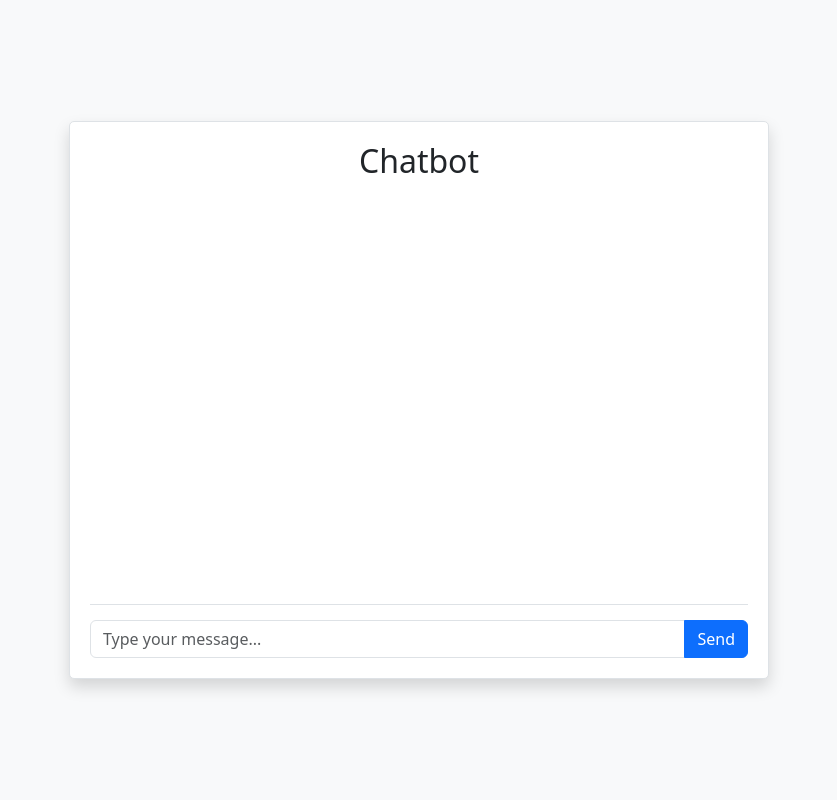
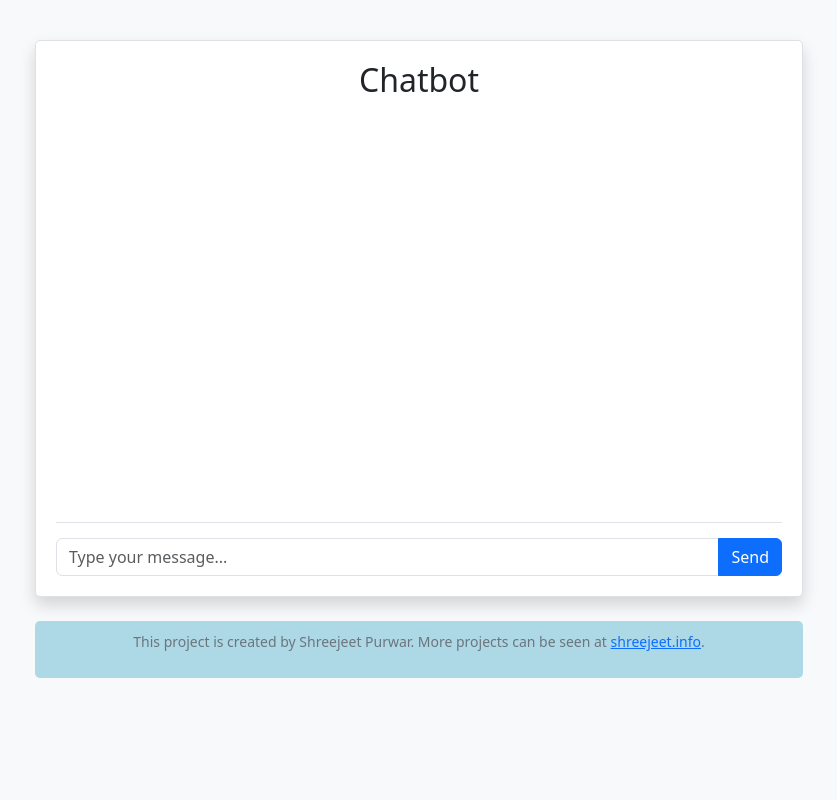
Before and after one commit to ShreejeetPurwar/python-chatbot, a Flask app: page / in a window 1280 px wide. Shown: the whole page, without its empty margins (221-1058 px from the left). Run offline with Flask 3, Linux system fonts and the light colour scheme.

Commit message:
Updated css and responsiveness

```diff
--- a/app.py
+++ b/app.py
@@ -1,8 +1,11 @@
 from flask import Flask, render_template, request, jsonify
 import openai
+import os
+from dotenv import load_dotenv
 
-# Set up your API key
-openai.api_key = "your_api_key"
+load_dotenv()
+
+openai.api_key = os.environ.get("OPENAI_API_KEY")
 
 app = Flask(__name__)
 
@@ -12,21 +15,24 @@ def home():
 
 @app.route("/chat", methods=["POST"])
 def chat():
-    user_input = request.form["user_input"]
-    conversation_history = request.form.get("conversation_history", "")
-    prompt = f"{conversation_history}User: {user_input}\nChatbot:"
+    try:  # Try-catch block for error handling
+        user_input = request.form["user_input"]
+        conversation_history = request.form.get("conversation_history", "")
+        prompt = f"{conversation_history}User: {user_input}\nChatbot:"
 
-    completions = openai.Completion.create(
-        engine="text-davinci-002",
-        prompt=prompt,
-        max_tokens=150,
-        n=1,
-        stop=None,
-        temperature=0.5,
-    )
-    response = completions.choices[0].text.strip()
-    conversation_history += f"User: {user_input}\nChatbot: {response}\n"
-    return jsonify({"response": response, "conversation_history": conversation_history})
+        completions = openai.Completion.create(
+            engine="text-davinci-002",
+            prompt=prompt,
+            max_tokens=150,
+            n=1,
+            stop=None,
+            temperature=0.5,
+        )
+        response = completions.choices[0].text.strip()
+        conversation_history += f"User: {user_input}\nChatbot: {response}\n"
+        return jsonify({"response": response, "conversation_history": conversation_history})
+    except Exception as e:  # Catch any exceptions and return an error message
+        return jsonify({"error": str(e)})
 
 if __name__ == "__main__":
     app.run(debug=True)
--- /dev/null
+++ b/requirements.txt
@@ -0,0 +1,3 @@
+Flask==2.3.2
+openai==0.28.0
+python-dotenv==1.0.0
--- /dev/null
+++ b/static/script.js
@@ -0,0 +1,29 @@
+$(document).ready(function() {
+    $("#chat-form").on("submit", function(e) {
+        e.preventDefault();
+        let user_input = $("#user_input").val().trim();
+        let conversation_history = $("#conversation_history").val();
+
+        if (user_input.toLowerCase() === "quit") {
+            location.reload();
+            return;
+        }
+
+        $("#chat-history").append(`<p><b>You:</b> ${user_input}</p>`);
+        $("#user_input").val("");
+
+        $.ajax({
+            url: "/chat",
+            method: "POST",
+            data: {
+                user_input: user_input,
+                conversation_history: conversation_history
+            },
+            success: function(data) {
+                $("#chat-history").append(`<p><b>Chatbot:</b> ${data.response}</p>`);
+                $("#conversation_history").val(data.conversation_history);
+                $("#chat-history").scrollTop($("#chat-history")[0].scrollHeight);
+            }
+        });
+    });
+});
--- /dev/null
+++ b/static/styles.css
@@ -0,0 +1,80 @@
+body {
+    display: flex;
+    flex-direction: column;
+    align-items: center;
+    min-height: 100vh;
+    background-color: #f8f9fa;
+}
+
+#chat-container {
+    margin-top: 100px;
+    width: 100%;
+    max-width: 700px;
+    background-color: white;
+    border: 1px solid #dee2e6;
+    border-radius: 5px;
+    padding: 20px;
+    box-shadow: 0 0.5rem 1rem rgba(0, 0, 0, 0.15);
+}
+
+#chat-history {
+    height: 400px;
+    overflow-y: scroll;
+    border-bottom: 1px solid #dee2e6;
+    padding-bottom: 10px;
+    margin-bottom: 15px;
+}
+
+footer {
+    margin-top: 50px;
+    font-size: 14px;
+    color: #6c757d;
+    background-color: lightblue;
+    padding: 10px;
+    border-radius: 5px;
+    width: 100%;
+    max-width: 700px;
+}
+
+
+/* Mobile view */
+@media (max-width: 768px) {
+    #chat-container {
+        width: 100%;
+        max-width: 100%;
+        margin-top: 20px;
+    }
+
+    footer {
+        width: 100%;
+        max-width: 100%;
+    }
+}
+
+/* Tablet view */
+@media (min-width: 769px) and (max-width: 1024px) {
+    #chat-container {
+        width: 100%;
+        max-width: 80%;
+        margin-top: 30px;
+    }
+
+    footer {
+        width: 100%;
+        max-width: 80%;
+    }
+}
+
+/* Desktop view */
+@media (min-width: 1025px) {
+    #chat-container {
+        width: 100%;
+        max-width: 60%;
+        margin-top: 40px;
+    }
+
+    footer {
+        width: 100%;
+        max-width: 60%;
+    }
+}
--- a/templates/index.html
+++ b/templates/index.html
@@ -5,31 +5,25 @@
     <meta name="viewport" content="width=device-width, initial-scale=1.0">
     <title>Chatbot</title>
     <link href="https://cdn.jsdelivr.net/npm/bootstrap@5.3.0-alpha1/dist/css/bootstrap.min.css" rel="stylesheet">
-    <style>
-        body {
-            display: flex;
-            justify-content: center;
-            align-items: center;
-            min-height: 100vh;
-            background-color: #f8f9fa;
-        }
-        #chat-container {
-            width: 100%;
-            max-width: 700px;
-            background-color: white;
-            border: 1px solid #dee2e6;
-            border-radius: 5px;
-            padding: 20px;
-            box-shadow: 0 0.5rem 1rem rgba(0, 0, 0, 0.15);
-        }
-        #chat-history {
-            height: 400px;
-            overflow-y: scroll;
-            border-bottom: 1px solid #dee2e6;
-            padding-bottom: 10px;
-            margin-bottom: 15px;
-        }
-    </style>
+    <link rel="stylesheet" href="{{ url_for('static', filename='styles.css') }}">
+
+
+    <script>
+        // Disable right-click
+        document.addEventListener('contextmenu', function(e) {
+            e.preventDefault();
+        });
+
+        // Disable F12 and other function keys
+        document.onkeydown = function(e) {
+            if (e.keyCode === 123) {  // F12 key
+                return false;
+            }
+            if (e.ctrlKey && e.shiftKey && e.keyCode === 73) {  // Ctrl+Shift+I
+                return false;
+            }
+        };
+    </script>
 </head>
 <body>
     <div id="chat-container">
@@ -44,39 +38,12 @@
             </div>
         </form>
     </div>
+    <footer class="text-center mt-4">
+        <p>This project is created by Shreejeet Purwar. More projects can be seen at <a href="https://shreejeet.info" target="_blank">shreejeet.info</a>.</p>
+    </footer>
     <script src="https://code.jquery.com/jquery-3.6.0.min.js"></script>
     <script src="https://cdn.jsdelivr.net/npm/@popperjs/core@2.11.6/dist/umd/popper.min.js"></script>
     <script src="https://cdn.jsdelivr.net/npm/bootstrap@5.3.0-alpha1/dist/js/bootstrap.min.js"></script>
-    <script>
-        $(document).ready(function() {
-            $("#chat-form").on("submit", function(e) {
-                e.preventDefault();
-                let user_input = $("#user_input").val().trim();
-                let conversation_history = $("#conversation_history").val();
-
-                if (user_input.toLowerCase() === "quit") {
-                    location.reload();
-                    return;
-                }
-
-                $("#chat-history").append(`<p><b>You:</b> ${user_input}</p>`);
-                $("#user_input").val("");
-
-                $.ajax({
-                    url: "/chat",
-                    method: "POST",
-                    data: {
-                        user_input: user_input,
-                        conversation_history: conversation_history
-                    },
-                    success: function(data) {
-                        $("#chat-history").append(`<p><b>Chatbot:</b> ${data.response}</p>`);
-                        $("#conversation_history").val(data.conversation_history);
-                        $("#chat-history").scrollTop($("#chat-history")[0].scrollHeight);
-                    }
-                });
-            });
-        });
-    </script>
+    <script src="{{ url_for('static', filename='script.js') }}"></script>
 </body>
 </html>
```
Also changed, not shown: 1 other file.
